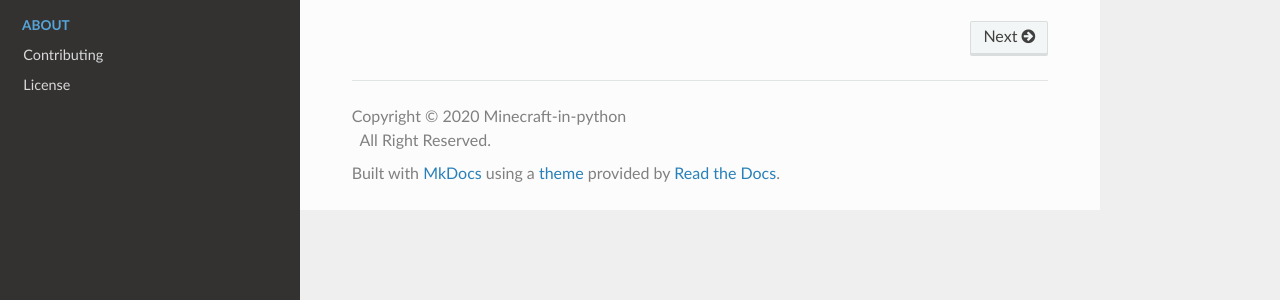
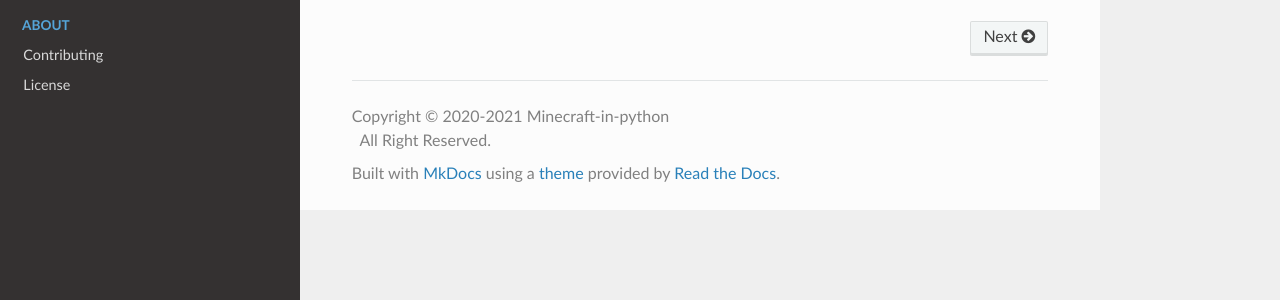
Before and after one commit to minecraft-py/docs-zh, an MkDocs documentation site: the page built from docs/index.md, in a window 1280 px wide. Shown: the part 332-632 px from the top of the page. Built offline with MkDocs 1.6.1, drawn with Linux system fonts in a browser that asks for light colours; nearby versions of some CDN libraries.

Commit message:
2021-01-01

```diff
--- a/mkdocs.yml
+++ b/mkdocs.yml
@@ -20,7 +20,7 @@ theme:
     - javascript
     - python
 
-copyright: Copyright &copy 2020 Minecraft-in-python<br>&nbsp;&nbsp;All Right Reserved.
+copyright: Copyright &copy 2020-2021 Minecraft-in-python<br>&nbsp;&nbsp;All Right Reserved.
 
 markdown_extensions:
   - admonition
```
